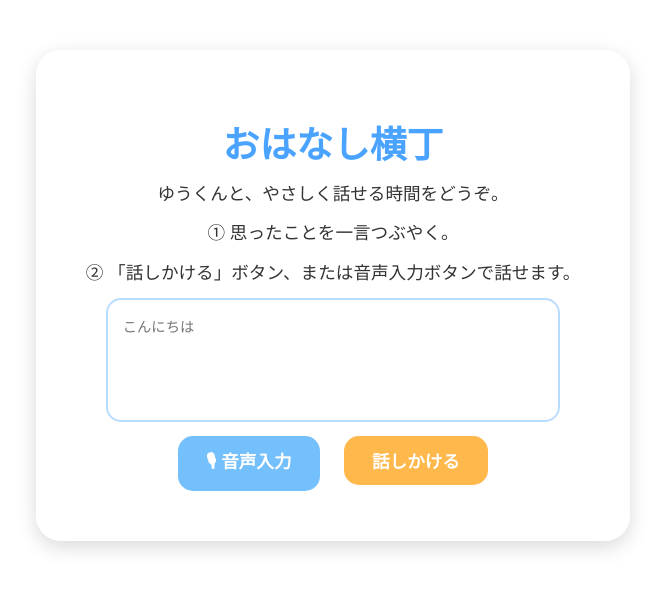
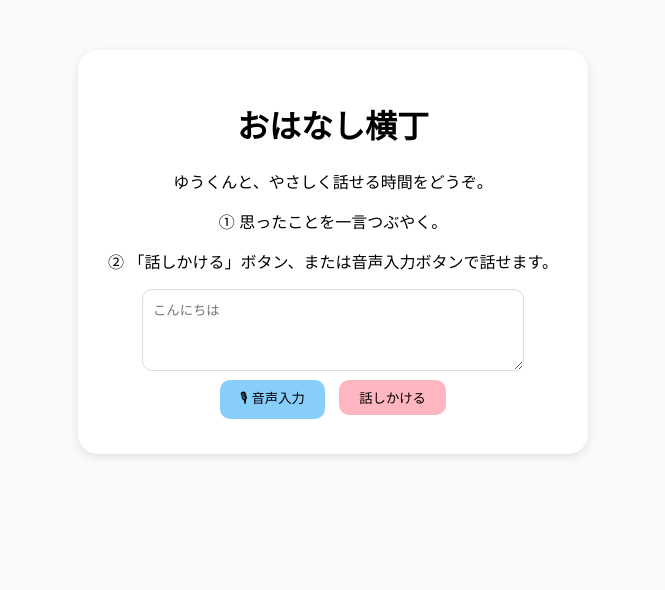
Before and after one commit to murahimurahi/ai_grandchild_bot, a Flask app: page / in a window 1280 px wide. Shown: the top 590 px of the page, without its empty margins (307-972 px from the left). Run offline with Flask 3, Linux system fonts and the light colour scheme.

Commit message:
Update style.css

```diff
--- a/static/style.css
+++ b/static/style.css
@@ -1,163 +1,38 @@
-/* -------------------------
-   全体レイアウトと背景
-   ------------------------- */
 body {
-  font-family: 'Hiragino Maru Gothic ProN', 'Yu Gothic', sans-serif;
+  font-family: 'Hiragino Maru Gothic ProN', sans-serif;
+  background: #f9fafc;
   text-align: center;
   margin-top: 50px;
-  color: #333;
-  transition: background 1s ease;
 }
 
-body.spring { background: linear-gradient(180deg, #ffeef5 0%, #ffffff 100%); }
-body.summer { background: linear-gradient(180deg, #dff6ff 0%, #ffffff 100%); }
-body.autumn { background: linear-gradient(180deg, #fff2e0 0%, #ffffff 100%); }
-body.winter { background: linear-gradient(180deg, #e6f3ff 0%, #ffffff 100%); }
-
 .container {
-  background: #ffffffcc;
+  background: white;
   display: inline-block;
-  padding: 40px 50px;
-  border-radius: 25px;
-  box-shadow: 0 6px 20px rgba(0,0,0,0.15);
-  max-width: 90%;
-  backdrop-filter: blur(6px);
-}
-
-h1 {
-  color: #4aa3ff;
-  font-size: 2.3em;
-  margin-bottom: 10px;
-}
-p {
-  font-size: 1.1em;
-  line-height: 1.8;
-  margin: 8px 0;
+  padding: 30px;
+  border-radius: 20px;
+  box-shadow: 0 3px 10px rgba(0,0,0,0.1);
 }
 
 textarea {
-  width: 85%;
-  height: 90px;
-  border-radius: 15px;
-  border: 2px solid #b8dcff;
-  padding: 15px;
-  font-size: 1.1em;
-  resize: none;
+  width: 80%;
+  height: 60px;
+  border-radius: 10px;
+  border: 1px solid #ddd;
+  padding: 10px;
 }
 
-/* -------------------------
-   ボタンデザイン
-   ------------------------- */
 button {
-  margin: 10px;
-  padding: 12px 28px;
+  margin: 5px;
+  padding: 8px 20px;
   border: none;
-  border-radius: 15px;
+  border-radius: 10px;
   cursor: pointer;
-  font-size: 1.1em;
-  font-weight: bold;
-  transition: all 0.2s ease;
-}
-#voiceBtn {
-  background-color: #74c0fc;
-  color: white;
-}
-#voiceBtn:hover {
-  background-color: #4da6f0;
-}
-button[type="submit"] {
-  background-color: #ffb84c;
-  color: white;
-}
-button[type="submit"]:hover {
-  background-color: #ffa028;
 }
 
-/* 🎧マイク光るアニメーション */
-.mic-btn.recording {
-  animation: glow 1s infinite alternate;
-  background-color: #ff6b6b;
-  box-shadow: 0 0 20px #ff9999;
-}
-@keyframes glow {
-  from { box-shadow: 0 0 10px #ff6b6b; }
-  to { box-shadow: 0 0 30px #ff0000; }
+#voiceBtn {
+  background-color: #87cefa;
 }
 
-/* 🎛 マイクとモード切替配置 */
-.mic-controls {
-  display: flex;
-  align-items: center;
-  justify-content: center;
-  gap: 12px;
-  margin-top: 10px;
+button[type="submit"] {
+  background-color: #ffb6c1;
 }
-
-.mode-box {
-  display: flex;
-  flex-direction: column;
-  align-items: center;
-  margin-left: 5px;
-}
-
-.mode-hint {
-  font-size: 0.8em;
-  color: #666;
-  margin-top: 4px;
-}
-
-/* 🔁モードスイッチ */
-.mode-switch {
-  position: relative;
-  display: inline-block;
-  width: 60px;
-  height: 30px;
-  margin-left: 10px;
-}
-.mode-switch input { display: none; }
-.slider {
-  position: absolute;
-  cursor: pointer;
-  top: 0; left: 0; right: 0; bottom: 0;
-  background-color: #ccc;
-  border-radius: 30px;
-  transition: .3s;
-}
-.slider:before {
-  position: absolute;
-  content: "";
-  height: 24px; width: 24px;
-  left: 3px; bottom: 3px;
-  background-color: white;
-  border-radius: 50%;
-  transition: .3s;
-}
-input:checked + .slider { background-color: #66cc66; }
-input:checked + .slider:before { transform: translateX(30px); }
-.mode-label {
-  margin-left: 8px;
-  font-weight: bold;
-  color: #444;
-}
-
-/* 🗣️ リアルタイム字幕 */
-.subtitle {
-  margin-top: 30px;
-  font-size: 1.8em;
-  font-weight: bold;
-  color: #333;
-  min-height: 2em;
-  transition: opacity 0.3s ease;
-}
-
-/* 🔗 ログリンク */
-.loglink a {
-  display: inline-block;
-  margin-top: 15px;
-  font-weight: bold;
-  text-decoration: none;
-  color: #4aa3ff;
-}
-.loglink a:hover {
-  text-decoration: underline;
-}
```
